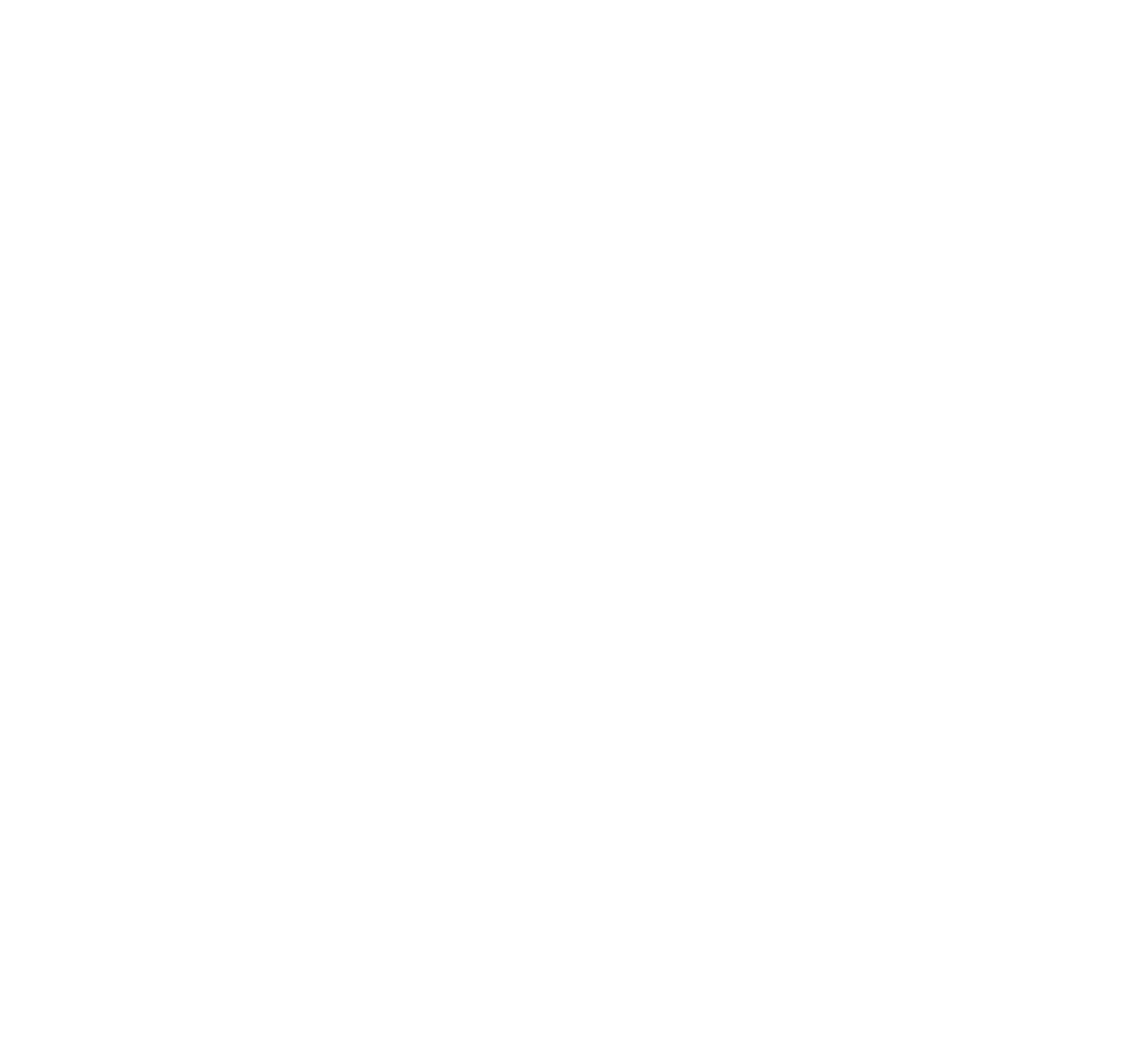
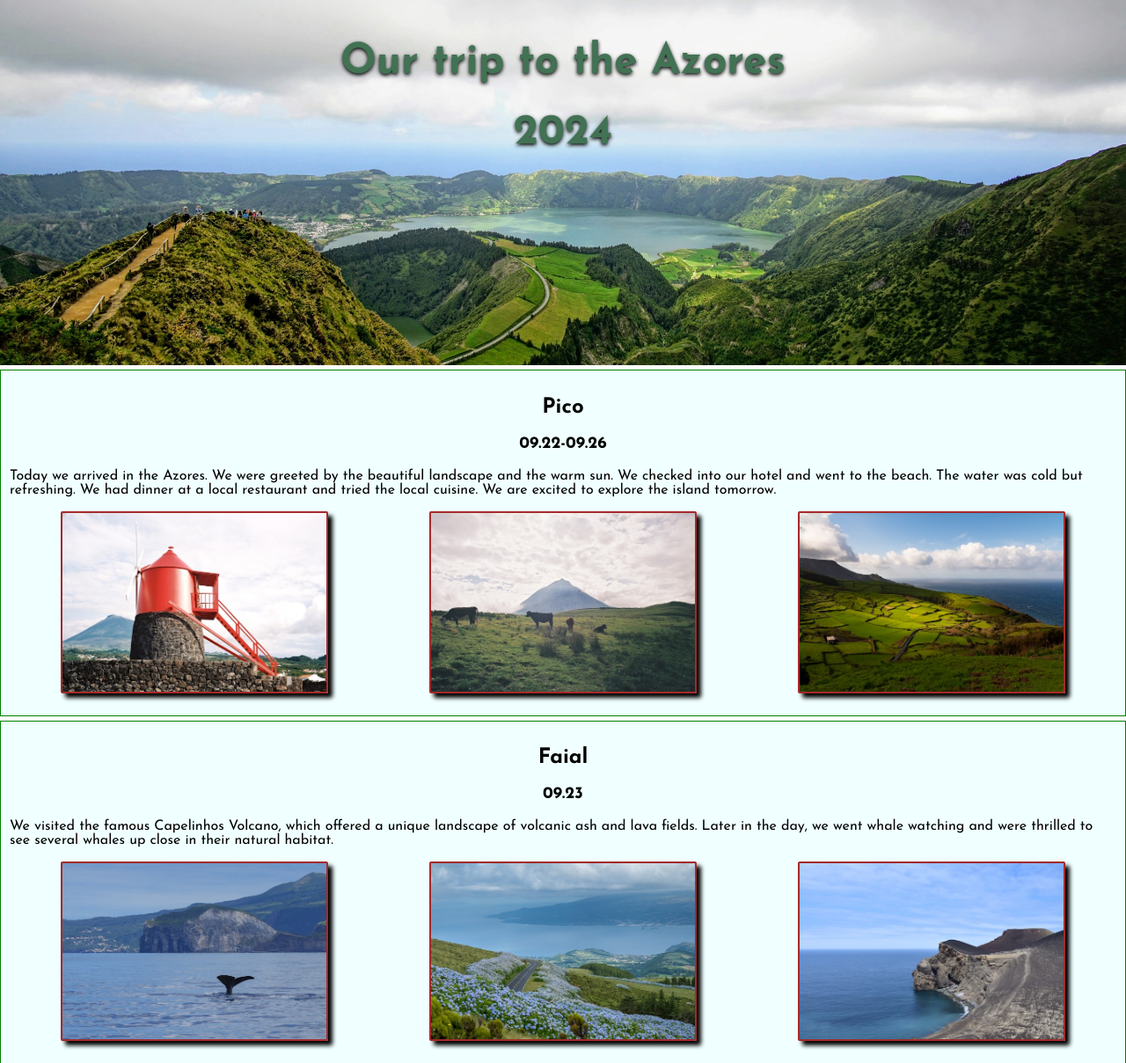
Before and after one commit to Oobiewan/azores_holiday_site, a website built with Vite: page index.html in a window 1280 px wide. Shown: the top 1208 px of the page at 88% size. Before the commit the page ends 800 px from the top, so only its background shows below. Built offline with nearby package versions, Linux system fonts and the light colour scheme; files whose address does not match are found by name.

Commit message:
baseline

```diff
--- a/index.html
+++ b/index.html
@@ -1,7 +1,55 @@
 <html>
     <head>
         <link rel="stylesheet" href="styles.css">
+        <link rel="preconnect" href="https://fonts.googleapis.com">
+        <link rel="preconnect" href="https://fonts.gstatic.com" crossorigin>
+        <link href="https://fonts.googleapis.com/css2?family=Josefin+Sans:ital,wght@0,100..700;1,100..700&display=swap" rel="stylesheet">
     </head>
     <body>
+        <div id="hero">
+            <title>Our trip to the Azores</title>
+            <h1>Our trip to the Azores</h1>
+            <h1>2024</h1>
+        </div>
+        <div class="island-div">
+            <h2>Pico</h2>
+            <h3>09.22-09.26</h3>
+            <p>Today we arrived in the Azores. We were greeted by the beautiful landscape and the warm sun. We checked into our hotel and went to the beach. The water was cold but refreshing. We had dinner at a local restaurant and tried the local cuisine. We are excited to explore the island tomorrow.</p>
+            <div class="image-triplet">
+                <img class="location-img" src="./images/pico-madalena_expanalog-unsplash.jpg">
+                <img class="location-img" src="./images/pico_expanalog-unsplash.jpg">
+                <img class="location-img" src="./images/pico_kevin-et-laurianne-langlais-unsplash.jpg">
+            </div>
+        </div>
+        <div class="island-div">
+            <h2>Faial</h2>
+            <h3>09.23</h3>
+            <p>We visited the famous Capelinhos Volcano, which offered a unique landscape of volcanic ash and lava fields. Later in the day, we went whale watching and were thrilled to see several whales up close in their natural habitat.</p>
+            <div class="image-triplet">
+                <img class="location-img" src="./images/faial-whale_markus-kammermann--unsplash.jpg">
+                <img class="location-img" src="./images/faial-road_karim-sakhibgareev-unsplash.jpg">
+                <img class="location-img" src="./images/faial-volcano_yoko-correia-nishimiya-unsplash.jpg">
+            </div>
+        </div>
+        <div class="island-div">
+            <h2>Sao Jorge</h2>
+            <h3>09.26-09.30</h3>
+            <p>The island's dramatic cliffs and lush green landscapes provided stunning views during our hikes. We also enjoyed sampling the local cheese, which Sao Jorge is renowned for.</p>
+            <div class="image-triplet">
+                <img class="location-img" src="./images/saojorge_karim-sakhibgareev-13JZsPgdDYc-unsplash.jpg">
+                <img class="location-img" src="./images/saojorge_paul-taton-cKIwXSN-GqQ-unsplash.jpg">
+                <img class="location-img" src="./images/saojorge_pedro-sousa-unsplash (1).jpg">
+            </div>
+        </div>
+        <div class="island-div">
+            <h2>Sao Miguel</h2>
+            <h3>09.30-10.06</h3>
+            <p>We spent a week on Sao Miguel exploring its lush landscapes and stunning volcanic craters. Each day was filled with adventures, from hiking trails to relaxing in natural hot springs.</p>
+            <div class="image-triplet">
+                <img class="location-img" src="./images/saomiguel_dalila-moreira-bLO8HqPHe8c-unsplash.jpg">
+                <img class="location-img" src="./images/saomiguel_zsolt-cserna-unsplash.jpg">
+                <img class="location-img" src="./images/saomiguel_nuno-antunes-xa-8NfgEvM8-unsplash.jpg">
+            </div>
+        </div>
     </body>
 </html>
--- a/styles.css
+++ b/styles.css
@@ -0,0 +1,49 @@
+#hero {
+    height: 400px;
+    background: url('./images/saomiguel_zsolt-cserna-unsplash.jpg') no-repeat center center;
+    background-size: cover;
+    color: rgb(66, 114, 84);
+    text-align: center;
+    padding: 15 0 0 0;
+    font-family: "Josefin Sans";
+    font-size:x-large;
+    font-weight: 100;
+    text-shadow: 0px 2px 4px black;
+}
+
+h2,h3 {
+    text-align: center;
+    font-family: "Josefin Sans";
+}
+
+p {
+    font-family: "Josefin Sans";
+}
+
+body {
+    margin: 0;
+}
+
+title {
+    background-color:;
+}
+
+.island-div  {
+    margin: 5 0 0 0;
+    background-color: azure;
+    padding: 10 10 25 10;
+    border: 1px solid green;
+}
+
+.image-triplet {
+    margin-left: ;
+    display: flex;
+    justify-content: space-around;
+}
+
+.location-img {
+    width: 300px;
+    box-shadow: 5px 5px 5px black;
+    border: 2px solid brown;
+    border-radius: 2px ;
+}
```
Also changed, not shown: images/faial-road_karim-sakhibgareev-unsplash.jpg (added), images/faial-volcano_yoko-correia-nishimiya-unsplash.jpg (added), images/faial-whale_markus-kammermann--unsplash.jpg (added), images/pico-madalena_expanalog-unsplash.jpg (added), images/pico_expanalog-unsplash.jpg (added), images/pico_kevin-et-laurianne-langlais-unsplash.jpg (added), images/saojorge_karim-sakhibgareev-13JZsPgdDYc-unsplash.jpg (added), images/saojorge_paul-taton-unsplash.jpg (added), images/saojorge_pedro-sousa-unsplash (1).jpg (added), images/saomiguel_dalila-moreira-bLO8HqPHe8c-unsplash.jpg (added), images/saomiguel_nuno-antunes-xa-8NfgEvM8-unsplash.jpg (added), images/saomiguel_zsolt-cserna-unsplash.jpg (added).
